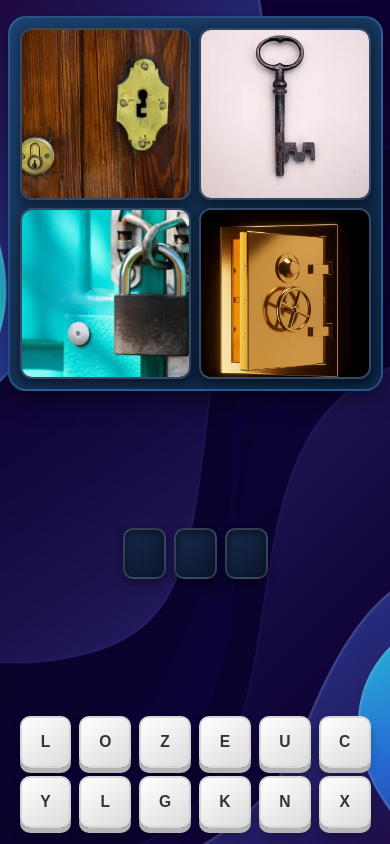
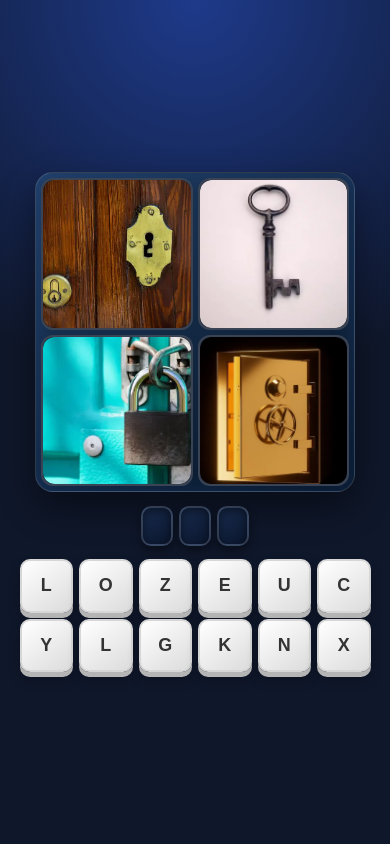
Before and after one commit to berkozturkawsdev/guess-the-picture, a React (Vite) app: page / in a window 390 px wide. Built offline with nearby package versions, Linux system fonts and the light colour scheme.

Commit message:
fix responsive

```diff
--- a/index.html
+++ b/index.html
@@ -52,7 +52,8 @@
   <!-- Mobile -->
   <meta name="apple-mobile-web-app-capable" content="yes" />
   <meta name="apple-mobile-web-app-title" content="Guess the Picture" />
-
+  <meta name="mobile-web-app-capable" content="yes">
+  <meta name="theme-color" content="#0f172a">
 </head>
 
 
--- a/src/App.css
+++ b/src/App.css
@@ -1,14 +1,523 @@
+/* =========================================
+   Guess The Picture - Responsive Game UI
+========================================= */
+
+:root {
+  --bg: #0f172a;
+  --surface: #1e293b;
+  --primary: #2563eb;
+  --primary-hover: #1d4ed8;
+  --text: #f8fafc;
+  --muted: #94a3b8;
+}
+
+* {
+  box-sizing: border-box;
+}
+
+html,
+body,
+#root {
+  width: 100%;
+  height: 100%;
+  margin: 0;
+  overflow: hidden;
+}
+
+body {
+  font-family: "Inter", system-ui, sans-serif;
+  background: var(--bg);
+  color: var(--text);
+  overscroll-behavior: none;
+}
+
+
+/* Main game container */
+
 .game-container {
-  height: 100vh;
+  height: 100dvh;
   width: 100%;
+  max-height: 100dvh;
 
   display: flex;
   flex-direction: column;
   align-items: center;
-  justify-content: space-between;
+  justify-content: center;
 
-  padding: 16px;
+  padding:
+    env(safe-area-inset-top)
+    16px
+    env(safe-area-inset-bottom);
+
+  gap: clamp(8px, 1.6vh, 16px);
+  overflow: hidden;
+
+  background:
+    radial-gradient(
+      circle at top,
+      #1e3a8a,
+      var(--bg) 45%
+    );
+}
+
+
+/* Desktop size limit */
+
+.game-container > * {
+  width: min(100%, 520px);
+  max-width: 100%;
+  flex-shrink: 1;
+}
+
+
+/* Image area */
+
+.image-grid {
+  width: min(88vw, 420px);
+  max-width: min(88vw, 420px);
+  aspect-ratio: 1 / 1;
   box-sizing: border-box;
 
+  display: grid;
+  grid-template-columns: repeat(2, minmax(0, 1fr));
+  gap: clamp(6px, 1.4vw, 12px);
+  padding: clamp(6px, 1.4vw, 12px);
+  margin: 0 auto;
+
+  border-radius: 24px;
+  border: 1px solid rgba(255, 255, 255, 0.15);
+  background: linear-gradient(145deg, #1e3a5f, #071525);
+  box-shadow:
+    0 15px 35px rgba(0, 0, 0, 0.45),
+    inset 0 0 25px rgba(59, 130, 246, 0.15);
+}
+
+.image-card {
+  position: relative;
   overflow: hidden;
+  border-radius: 16px;
+  background: var(--surface);
+  border: 2px solid rgba(255, 255, 255, 0.12);
+  aspect-ratio: 1 / 1;
+  min-width: 0;
+  min-height: 0;
+  box-sizing: border-box;
 }
+
+.image-card img {
+  width: 100%;
+  height: 100%;
+  display: block;
+  object-fit: cover;
+  object-position: center;
+  border-radius: inherit;
+  background: var(--surface);
+}
+
+
+/* Word area */
+
+.word-display {
+  display: flex;
+  justify-content: center;
+  align-items: center;
+  gap: clamp(6px, 1.4vw, 10px);
+  flex-wrap: wrap;
+  max-width: 100%;
+}
+
+.word-letter {
+  width: clamp(32px, 8vw, 54px);
+  height: clamp(40px, 9vw, 58px);
+
+  display: flex;
+  align-items: center;
+  justify-content: center;
+
+  background: var(--surface);
+
+  border-radius: 12px;
+
+  font-size: clamp(22px, 6vw, 32px);
+  font-weight: 800;
+
+  color: white;
+
+  box-shadow:
+    inset 0 -4px 0 rgba(0,0,0,.25);
+}
+
+
+/* Letter buttons */
+
+.letter-grid {
+  display: grid;
+  grid-template-columns: repeat(6, minmax(0, 1fr));
+  gap: clamp(6px, 1.3vw, 10px);
+  width: min(100%, 420px);
+}
+
+.letter-button {
+  aspect-ratio: 1;
+  min-height: 0;
+
+  border: none;
+
+  border-radius: 14px;
+
+  background: white;
+
+  color: #0f172a;
+
+  font-size: clamp(18px,5vw,26px);
+
+  font-weight: 800;
+
+  cursor: pointer;
+
+  box-shadow:
+    0 5px 0 #cbd5e1;
+
+  transition:
+    transform .1s ease,
+    box-shadow .1s ease;
+}
+
+
+.letter-button:active {
+
+  transform: translateY(4px);
+
+  box-shadow:
+    0 1px 0 #cbd5e1;
+
+}
+
+
+/* Letter grid */
+
+.letter-grid {
+  width: min(90vw, 420px);
+  display: grid;
+  grid-template-columns: repeat(6, minmax(0, 1fr));
+  gap: clamp(6px, 1.3vw, 10px);
+  flex-shrink: 1;
+}
+
+.letter-button {
+  aspect-ratio: 1;
+  min-height: 0;
+
+  font-size: clamp(14px, 4vw, 22px);
+  font-weight: 800;
+
+  border-radius: 10px;
+  border: 2px solid #d6d6d6;
+
+  background: linear-gradient(145deg, #ffffff, #dcdcdc);
+  color: #333;
+
+  cursor: pointer;
+
+  box-shadow:
+    0 5px 0 #b5b5b5,
+    0 8px 12px rgba(0, 0, 0, 0.25);
+
+  transition:
+    transform 0.1s ease-in-out,
+    box-shadow 0.1s ease-in-out;
+}
+
+.letter-button:hover {
+  transform: translateY(-2px);
+  box-shadow:
+    0 7px 0 #b5b5b5,
+    0 10px 15px rgba(0, 0, 0, 0.3);
+}
+
+.letter-button:active {
+  transform: translateY(4px);
+  box-shadow:
+    0 1px 0 #b5b5b5,
+    0 3px 6px rgba(0, 0, 0, 0.25);
+}
+
+.letter-button:disabled {
+  opacity: 0.15;
+  cursor: default;
+  box-shadow: none;
+}
+
+/* Word display */
+
+.word-display {
+  display: flex;
+  justify-content: center;
+  align-items: center;
+  gap: clamp(6px, 1.4vw, 10px);
+  flex-wrap: wrap;
+  max-width: 100%;
+}
+
+.letter-box {
+  width: clamp(32px, 8vw, 54px);
+  height: clamp(40px, 9vw, 58px);
+
+  border-radius: 10px;
+  display: flex;
+  align-items: center;
+  justify-content: center;
+
+  font-size: clamp(18px, 5vw, 30px);
+  font-weight: 900;
+  transition: all 0.15s ease-in-out;
+
+  background: linear-gradient(145deg, #172b4d, #0b162d);
+  border: 2px solid rgba(255,255,255,0.15);
+  box-shadow:
+    inset 0 3px 8px rgba(0,0,0,0.5),
+    0 5px 10px rgba(0,0,0,0.4);
+}
+
+.letter-box.filled {
+  background: linear-gradient(145deg, #4facfe, #0066ff);
+  color: white;
+  border: 2px solid rgba(255,255,255,0.5);
+  text-shadow: 0 2px 3px rgba(0,0,0,0.4);
+  box-shadow:
+    0 5px 0 #0047b3,
+    0 8px 15px rgba(0,0,0,0.35);
+  transform: translateY(-2px);
+  cursor: pointer;
+}
+
+.letter-box.correct {
+  background: linear-gradient(145deg, #42e695, #1cbf55);
+  box-shadow:
+    0 5px 0 #11943f,
+    0 8px 15px rgba(0,0,0,0.3);
+  animation: correctAnimation 0.6s ease;
+}
+
+.letter-box.wrong {
+  background: linear-gradient(145deg, #ff6b6b, #d63031);
+  box-shadow:
+    0 5px 0 #a51d1d,
+    0 8px 15px rgba(0,0,0,0.3);
+  animation: wrongAnimation 0.5s ease;
+}
+
+@keyframes correctAnimation {
+  0% { transform: scale(1); }
+  30% { transform: scale(1.2) translateY(-8px); }
+  50% { transform: scale(0.95); }
+  70% { transform: scale(1.1); }
+  100% { transform: scale(1); }
+}
+
+@keyframes wrongAnimation {
+  0% { transform: translateX(0); }
+  20% { transform: translateX(-10px); }
+  40% { transform: translateX(10px); }
+  60% { transform: translateX(-8px); }
+  80% { transform: translateX(8px); }
+  100% { transform: translateX(0); }
+}
+
+/* Win modal */
+
+.win-modal-overlay {
+  position: fixed;
+  inset: 0;
+  width: 100vw;
+  height: 100dvh;
+  background: rgba(5, 15, 35, 0.78);
+  backdrop-filter: blur(8px);
+  display: flex;
+  justify-content: center;
+  align-items: center;
+  padding: 20px;
+  z-index: 1000;
+  animation: fadeIn 0.25s ease;
+}
+
+.win-modal {
+  width: min(92vw, 380px);
+  max-width: 380px;
+  padding: clamp(20px, 4vw, 32px);
+  border-radius: 24px;
+  background: linear-gradient(145deg, #214f85, #0f2547);
+  border: 2px solid rgba(255,255,255,.15);
+  box-shadow:
+    0 20px 40px rgba(0,0,0,.45),
+    inset 0 0 20px rgba(255,255,255,.05);
+  text-align: center;
+  color: white;
+  animation: pop 0.35s ease;
+}
+
+.trophy {
+  font-size: clamp(48px, 10vw, 72px);
+  line-height: 1;
+  animation: bounce 1s infinite;
+}
+
+.win-modal h2 {
+  margin: 12px 0 8px;
+  font-size: clamp(24px, 5vw, 32px);
+}
+
+.win-modal p {
+  opacity: .8;
+  margin-bottom: 24px;
+  font-size: clamp(14px, 3.2vw, 18px);
+}
+
+.next-button {
+  width: 100%;
+  padding: clamp(12px, 2.6vw, 16px);
+  border: none;
+  border-radius: 12px;
+  font-size: clamp(15px, 3.5vw, 18px);
+  font-weight: bold;
+  color: white;
+  background: linear-gradient(145deg, #42e695, #18b84f);
+  cursor: pointer;
+  box-shadow:
+    0 5px 0 #13873b,
+    0 10px 18px rgba(0,0,0,.35);
+  transition: 0.15s;
+}
+
+.next-button:hover {
+  transform: translateY(-2px);
+}
+
+.next-button:active {
+  transform: translateY(4px);
+  box-shadow:
+    0 1px 0 #13873b,
+    0 3px 8px rgba(0,0,0,.35);
+}
+
+@keyframes pop {
+  from {
+    transform: scale(.7);
+    opacity: 0;
+  }
+
+  to {
+    transform: scale(1);
+    opacity: 1;
+  }
+}
+
+@keyframes fadeIn {
+  from { opacity: 0; }
+  to { opacity: 1; }
+}
+
+@keyframes bounce {
+  0%, 100% { transform: translateY(0); }
+  50% { transform: translateY(-8px); }
+}
+
+/* Win state */
+
+.correct {
+  animation: correct .35s ease;
+}
+
+.wrong {
+  animation: shake .35s ease;
+}
+
+
+@keyframes correct {
+
+  50% {
+    transform: scale(1.08);
+  }
+
+}
+
+
+@keyframes shake {
+
+  25% {
+    transform: translateX(-8px);
+  }
+
+  50% {
+    transform: translateX(8px);
+  }
+
+  75% {
+    transform: translateX(-8px);
+  }
+
+}
+
+
+
+/* Small phones */
+
+@media (max-height: 650px) {
+  .game-container {
+    gap: 8px;
+    padding-top: 8px;
+  }
+}
+
+@media (max-width: 480px) {
+  .image-grid {
+    gap: 5px;
+    padding: 5px;
+    border-radius: 18px;
+    width: min(86vw, 320px);
+  }
+
+  .image-card {
+    border-radius: 12px;
+  }
+
+  .letter-button {
+    font-size: clamp(16px, 4.6vw, 22px);
+  }
+}
+
+
+/* Tablets */
+
+@media (min-width: 768px) and (max-width: 1024px) {
+  .image-grid {
+    width: min(70vw, 480px);
+    padding: clamp(8px, 2vw, 14px);
+    gap: clamp(8px, 2vw, 14px);
+  }
+
+  .word-letter {
+    width: clamp(40px, 6vw, 64px);
+    height: clamp(48px, 7vw, 72px);
+  }
+
+  .letter-grid {
+    width: min(80vw, 480px);
+  }
+}
+
+@media(min-width:768px){
+
+  .game-container {
+
+    justify-content:center;
+
+  }
+
+}
+
+button,
+img {
+  user-select: none;
+  -webkit-user-select: none;
+}
--- a/src/ImageGrid.css
+++ /dev/null
@@ -1,66 +0,0 @@
-.image-grid {
-  width: min(90vw, 420px);
-
-  display: grid;
-  grid-template-columns: repeat(2, 1fr);
-  gap: 8px;
-
-  padding: 10px;
-
-  border-radius: 18px;
-
-  /* dark blue themed frame */
-  background: linear-gradient(
-    145deg,
-    #1b3a63,
-    #081a33
-  );
-
-  border: 2px solid rgba(80, 170, 255, 0.35);
-
-  box-shadow:
-    0 8px 25px rgba(0, 0, 0, 0.45),
-    inset 0 0 20px rgba(80, 170, 255, 0.15);
-
-  flex-shrink: 1;
-}
-
-
-.image-card {
-  aspect-ratio: 1;
-
-  overflow: hidden;
-
-  border-radius: 12px;
-
-  border: 2px solid rgba(255, 255, 255, 0.15);
-
-  background: #10294a;
-
-  box-shadow:
-    0 4px 8px rgba(0,0,0,0.35);
-
-  transition: transform 0.2s ease;
-}
-
-
-.image-card:hover {
-  transform: scale(1.03);
-}
-
-
-.image-card img {
-  width: 100%;
-  height: 100%;
-
-  object-fit: cover;
-
-  display: block;
-
-  transition: transform 0.3s ease;
-}
-
-
-.image-card:hover img {
-  transform: scale(1.08);
-}
--- a/src/ImageGrid.tsx
+++ b/src/ImageGrid.tsx
@@ -1,4 +1,3 @@
-import "./ImageGrid.css";
 
 interface ImageGridProps {
   images: string[];
@@ -9,7 +8,7 @@ const ImageGrid = ({ images }: ImageGridProps) => {
     <div className="image-grid">
       {images.map((image, index) => (
         <div key={index} className="image-card">
-          <img src={image} alt={`Clue ${index + 1}`} />
+          <img loading="lazy" src={image} alt={`Clue ${index + 1}`} />
         </div>
       ))}
     </div>
--- a/src/LetterGrid.tsx
+++ b/src/LetterGrid.tsx
@@ -1,4 +1,3 @@
-import "./LetterGrid.css";
 
 interface LetterGridProps {
     letters: string[];
--- a/src/WinModal.tsx
+++ b/src/WinModal.tsx
@@ -1,4 +1,3 @@
-import "./WinModal.css";
 
 interface WinModalProps {
   isOpen: boolean;
--- a/src/WordDisplay.tsx
+++ b/src/WordDisplay.tsx
@@ -1,4 +1,3 @@
-import "./WordDisplay.css";
 
 interface WordDisplayProps {
     word: string;
```
